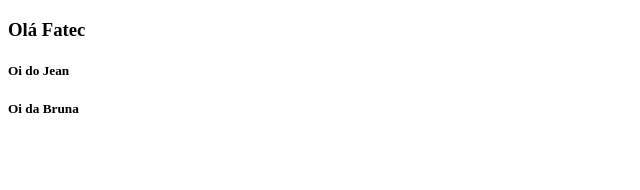
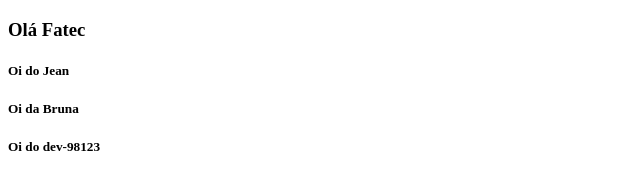
Before and after one commit to igortelheiro/Fatec-CodeManagement, a plain HTML site: page index.html in a window 1280 px wide. Shown: the whole page, without its empty margins (0-640 px from the left). Drawn offline with Linux system fonts and the light colour scheme.

Commit message:
update do dev-98123

```diff
--- a/index.html
+++ b/index.html
@@ -12,5 +12,6 @@
     <h3>Olá Fatec</h3>
     <h5>Oi do Jean</h5>
     <h5>Oi da Bruna</h5>
+    <h5>Oi do dev-98123</h5>
   </body>
 </html>
```
